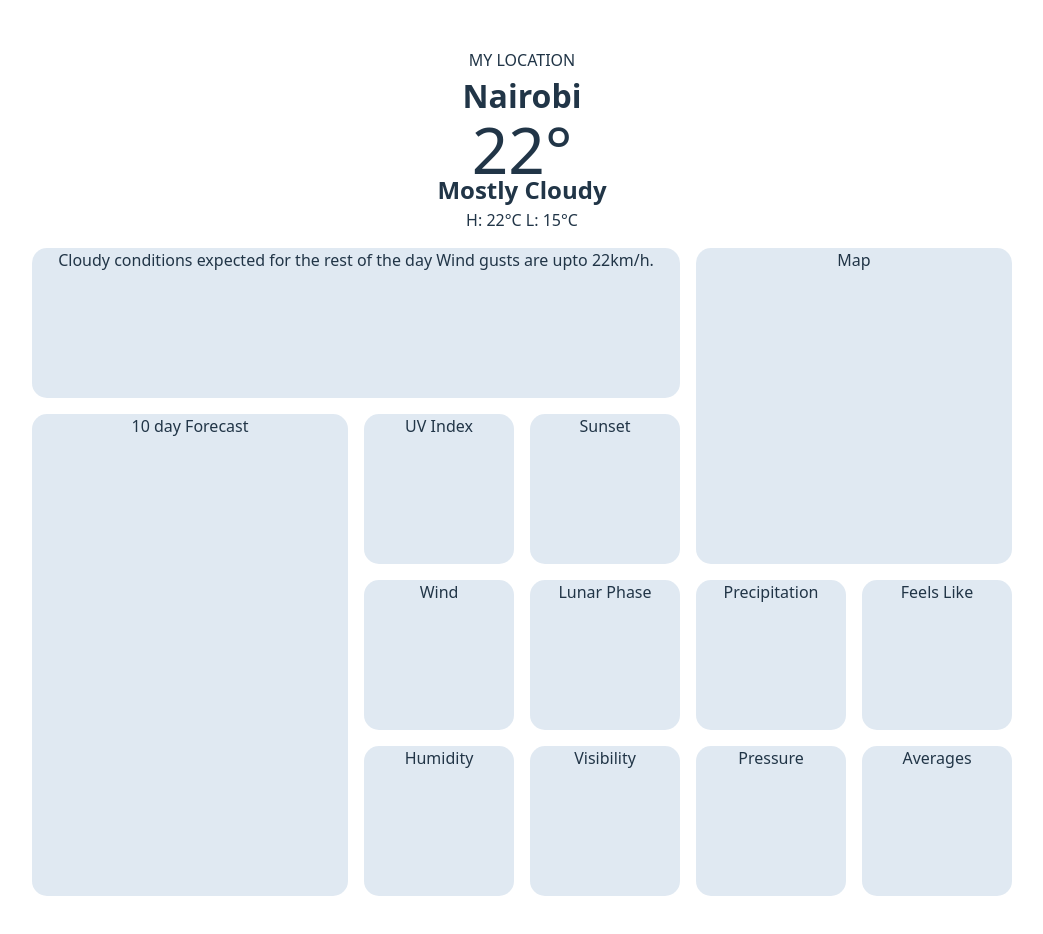
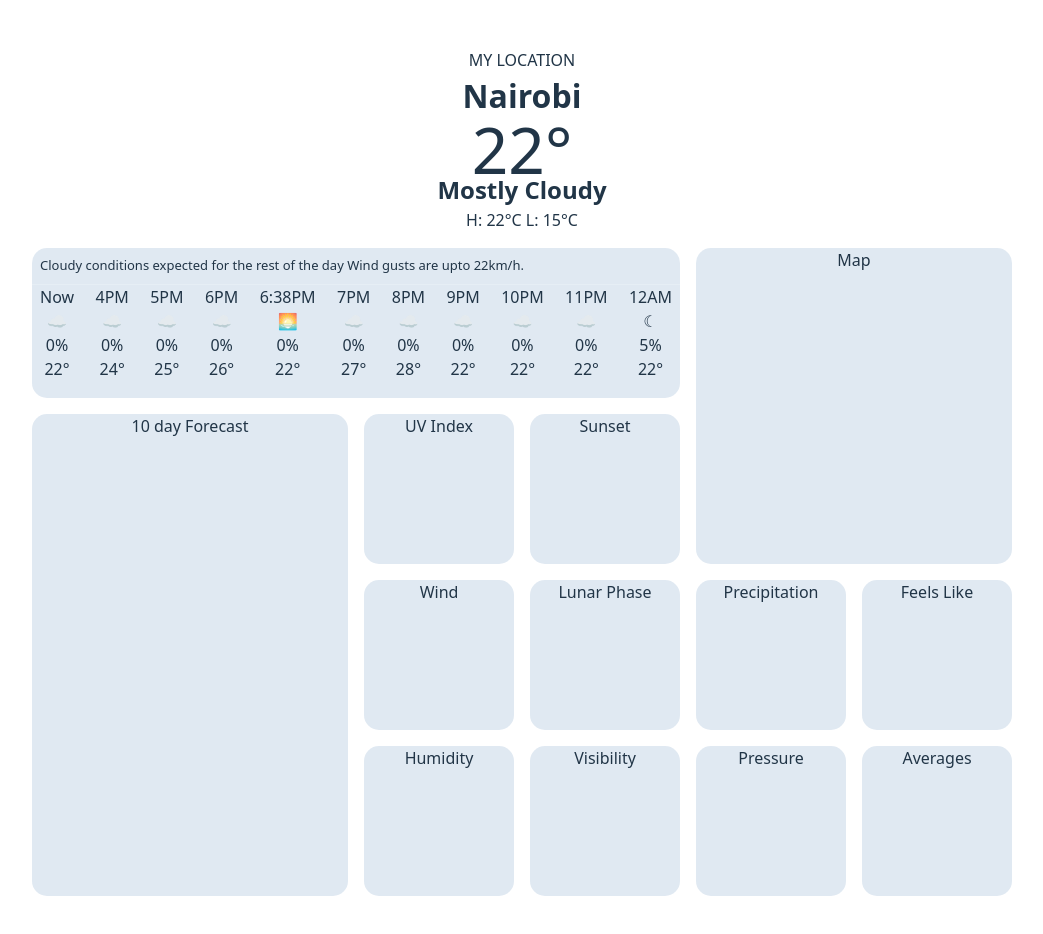
Before and after one commit to IanKaremi/Apple-Weather-Clone, a React (Vite) app in the folder Apple-Weather-Clone/: page / in a window 1280 px wide. Shown: the top 934 px of the page, without its empty margins (118-1161 px from the left). Built offline with nearby package versions, Linux system fonts and the light colour scheme.

Commit message:
Started work on hourly forecast

```diff
--- a/Apple-Weather-Clone/src/App.css
+++ b/Apple-Weather-Clone/src/App.css
@@ -62,6 +62,23 @@
   grid-area: H;
 
 }
+.H-desc{
+  border-bottom: 1px solid rgba(255, 255, 255, 0.2);
+  text-align: left;
+  font-size: small;
+  padding: 0.5rem;
+}
+
+.hourly-container{
+  display: flex;
+  flex-direction: row;
+  justify-content: space-between;
+
+
+}
+.hourly-container > div{
+  padding: 0 0.5em 0 0.5em;
+}
 .M{
   grid-area: M;
 }
--- a/Apple-Weather-Clone/src/App.jsx
+++ b/Apple-Weather-Clone/src/App.jsx
@@ -1,4 +1,5 @@
 import './App.css'
+import Hourly from './hourly'
 
 function App() {
 
@@ -17,6 +18,8 @@ function App() {
 
         <div class="H">
           <div class="H-desc">Cloudy conditions expected for the rest of the day Wind gusts are upto 22km/h.</div>
+          <Hourly />
+
         </div>
         <div class="M">
           Map
--- /dev/null
+++ b/Apple-Weather-Clone/src/hourly.jsx
@@ -0,0 +1,18 @@
+import { hourlyData } from "./hourlyData";
+export default function Hourly() {
+   const data = hourlyData;
+
+
+  return (
+    <div className="hourly-container">
+      {data.map(({time, emoji, rain_chance, tempStatus}, index) => (
+        <div className="hourly" key={index}>
+          <div className="time">{time}</div>
+          <div className="emoji">{emoji}</div>
+          <div className="rain_chance">{rain_chance !== null ? `${rain_chance}%` : ""}</div>
+          <div className="tempStatus">{tempStatus}</div>
+        </div>
+      ))}
+    </div>
+  );
+}
--- /dev/null
+++ b/Apple-Weather-Clone/src/hourlyData.js
@@ -0,0 +1,69 @@
+export const hourlyData = [
+    {
+        time: "Now",
+        emoji: "☁️",
+        rain_chance: 0,
+        tempStatus: "22°",
+    },
+    {
+        time: "4PM",
+        emoji: "☁️",
+        rain_chance: 0,
+        tempStatus: "24°",
+    },
+    {
+        time: "5PM",
+        emoji: "☁️",
+        rain_chance: 0,
+        tempStatus: "25°",
+    },
+    {
+        time: "6PM",
+        emoji: "☁️",
+        rain_chance: 0,
+        tempStatus: "26°",
+    },
+    {
+        time: "6:38PM",
+        emoji: "🌅",
+        rain_chance: 0,
+        tempStatus: "22°",
+    },
+    {
+        time: "7PM",
+        emoji: "☁️",
+        rain_chance: 0,
+        tempStatus: "27°",
+    },
+    {
+        time: "8PM",
+        emoji: "☁️",
+        rain_chance: 0,
+        tempStatus: "28°",
+    },
+    {
+        time: "9PM",
+        emoji: "☁️",
+        rain_chance: 0,
+        tempStatus: "22°",
+    },
+    {
+        time: "10PM",
+        emoji: "☁️",
+        rain_chance: 0,
+        tempStatus: "22°",
+    },
+    {
+        time: "11PM",
+        emoji: "☁️",
+        rain_chance: 0,
+        tempStatus: "22°",
+    },
+    {
+        time: "12AM",
+        emoji: "☾",
+        rain_chance: 5,
+        tempStatus: "22°",
+    }
+
+]
```
